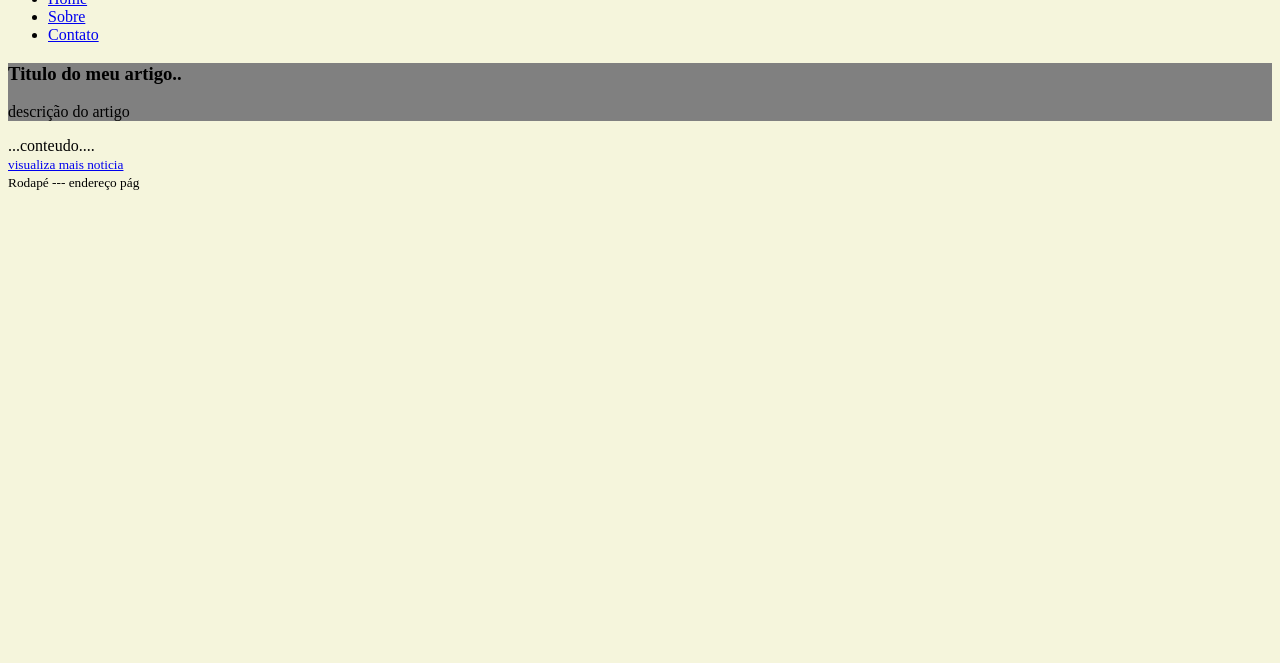
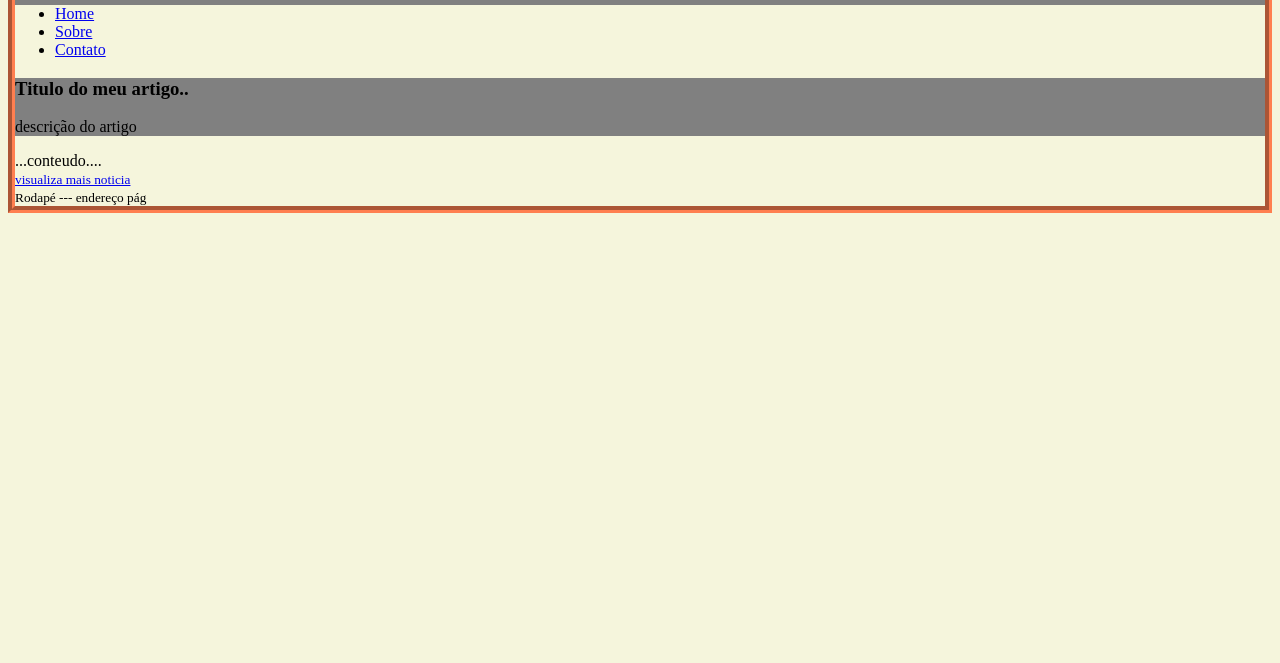
Before and after one commit to SinaraSSB/aulahtml5, a plain HTML site: page index.html in a window 1280 px wide. Shown: the part 137-800 px from the top of the page. Drawn offline with Linux system fonts and the light colour scheme.

Commit message:
alteração no css

```diff
--- a/css/style.css
+++ b/css/style.css
@@ -1,4 +1,7 @@
 body{
+	border-style: groove;
+    border-color: coral;
+    border-width: 7px;
 	background: beige;
 }
 header{
```
